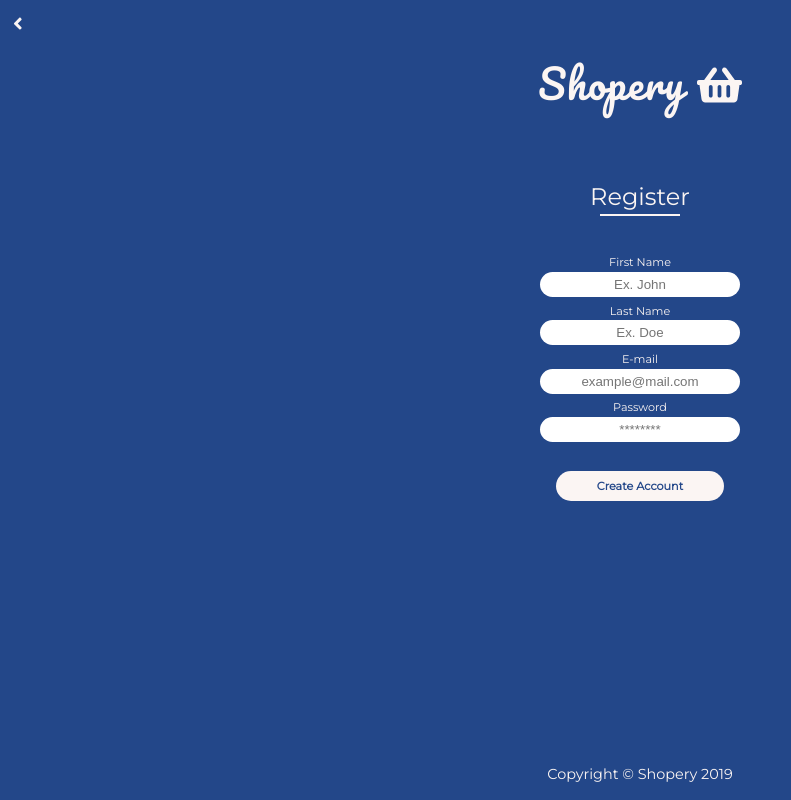
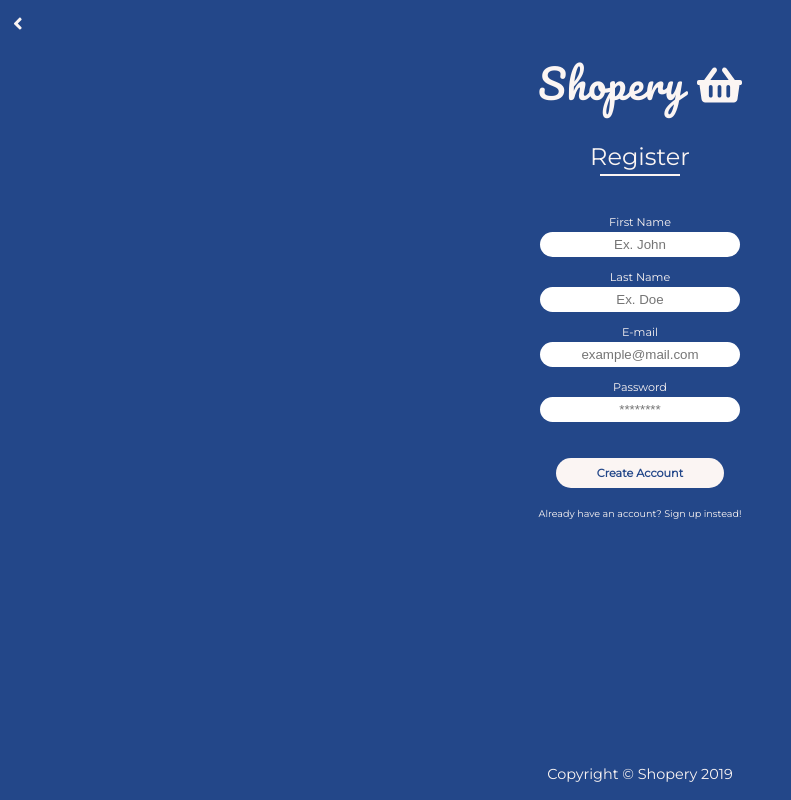
Before and after one commit to probstit/forgetlist-web, a React (Create React App) app in the folder shopery/: page /register in a window 1280 px wide. Shown: the whole page, without its empty margins (0-791 px from the left). Built offline with nearby package versions, Linux system fonts and the light colour scheme.

Commit message:
Added a custom hook for form vaidation, styles for errors display to be added

```diff
--- a/shopery/src/Routes.tsx
+++ b/shopery/src/Routes.tsx
@@ -1,7 +1,7 @@
 import React from "react";
 import { BrowserRouter, Switch, Route } from "react-router-dom";
 
-import LandingPage from "./components/landing-page/landing";
+import LandingPage from "./components/landing-page/Landing";
 import Login from "./components/login/Login";
 import Register from "./components/register/Register";
 import NoMatch from "./components/no-match/NoMatch";
--- a/shopery/src/components/common-styled-components/common.tsx
+++ b/shopery/src/components/common-styled-components/common.tsx
@@ -3,11 +3,6 @@ import { Link } from "react-router-dom";
 
 import { device } from "../../breakpoints/breakpoints";
 import ThemeProps from "../../theme/theme-props.interface";
-
-interface CommonProps {
-  reversed?: boolean;
-  theme?: DefaultTheme;
-}
 
 export const Container = styled.div<ThemeProps>`
   position: relative;
@@ -25,7 +20,7 @@ export const StyledLink = styled(Link)<ThemeProps>`
   }
 `;
 
-export const StyledButton = styled.button<CommonProps>`
+export const StyledButton = styled.button<ThemeProps>`
   width: 15em;
   height: 25px;
   border: ${props =>
@@ -34,7 +29,7 @@ export const StyledButton = styled.button<CommonProps>`
       : "none"};
   border-radius: 20px;
   display: block;
-  margin: 0 auto;
+  margin: 0 auto 0.3em auto;
   vertical-align: middle;
   font-weight: ${props => (props.reversed ? "450" : "600")};
   background-color: ${props =>
@@ -61,7 +56,6 @@ export const StyledButton = styled.button<CommonProps>`
 export const FormContainer = styled.div<ThemeProps>`
   width: 100%;
   height: auto;
-  margin-top: 2.5em;
   padding: 1.5em;
 
   h2 {
@@ -84,6 +78,16 @@ export const FormContainer = styled.div<ThemeProps>`
     margin-top: 2em;
     font-weight: 600;
   }
+
+  p {
+    text-align: center;
+    font-size: 0.6em;
+    font-family: ${props => (props.theme as DefaultTheme).fontFamily};
+
+    &: hover {
+      text-decoration: underline;
+    }
+  }
 `;
 
 export const StyledForm = styled.form<ThemeProps>`
@@ -101,7 +105,7 @@ export const StyledInput = styled.input<ThemeProps>`
   text-align: center;
   vertical-align: middle;
   padding: 2.5px 2px;
-  margin: 0.2em 0 0.5em 0;
+  margin: 0.2em 0 1em 0;
   border-style: none;
   border-radius: ${props => (props.theme as DefaultTheme).borderRadius};
 `;
--- a/shopery/src/components/login/Login.tsx
+++ b/shopery/src/components/login/Login.tsx
@@ -5,7 +5,8 @@ import {
   StyledButton,
   FormContainer,
   StyledForm,
-  StyledInput
+  StyledInput,
+  StyledLink
 } from "../common-styled-components/common";
 import Logo from "../logo/Logo";
 import Footer from "../footer/Footer";
@@ -26,6 +27,9 @@ const Login: React.FC = (): JSX.Element => (
         <StyledInput type="password" placeholder="********" required />
         <StyledButton type="submit">Login</StyledButton>
       </StyledForm>
+      <StyledLink to="/register">
+        <p>Don't have an account? Click here to Sign Up!</p>
+      </StyledLink>
     </FormContainer>
     <Footer />
   </Container>
--- a/shopery/src/components/register/Register.tsx
+++ b/shopery/src/components/register/Register.tsx
@@ -1,34 +1,21 @@
-import React, { useState } from "react";
+import React from "react";
 
+import useForm from "../../hooks/useForm";
 import {
   Container,
   StyledButton,
   FormContainer,
   StyledForm,
-  StyledInput
+  StyledInput,
+  StyledLink
 } from "../common-styled-components/common";
 import Logo from "../logo/Logo";
 import Footer from "../footer/Footer";
 import BackToLanding from "../back-to-landing/BackToLanding";
-
-// const emailRegex = RegExp(
-//   /^[a-zA-Z0-9.!#$%&'*+/=?^_`{|}~-']+@[a-zA-Z0-9-]+(?:\.[a-zA-Z0-9-]+)*$/
-// );
+import validate from "../../hooks/validateRegister";
 
 const Register: React.FC = (): JSX.Element => {
-  const [firstName, setFirstName] = useState<string>("");
-  const [lastName, setLastName] = useState<string>("");
-  const [email, setEmail] = useState<string>("");
-  const [password, setPassword] = useState<string>("");
-
-  const handleSubmit = (e: React.FormEvent<HTMLFormElement>) => {
-    e.preventDefault();
-    setFirstName("");
-    setLastName("");
-    setEmail("");
-    setPassword("");
-  };
-
+  const { handleChange, handleSubmit, values, errors } = useForm(validate);
   return (
     <Container>
       <BackToLanding />
@@ -36,60 +23,63 @@ const Register: React.FC = (): JSX.Element => {
       <FormContainer>
         <h2>Register</h2>
         <hr />
-        <StyledForm onSubmit={handleSubmit}>
-          First Name
+        <StyledForm noValidate onSubmit={handleSubmit}>
+          <label>First Name</label>
           <br />
           <StyledInput
             type="text"
             name="firstName"
-            value={firstName}
+            value={values.firstName}
             placeholder="Ex. John"
-            onChange={(e: React.ChangeEvent<HTMLInputElement>) =>
-              setFirstName(e.target.value)
-            }
             required
+            onChange={handleChange}
           />
+          {errors.firstName && <p>{errors.firstName}</p>}
           <br />
-          Last Name
+
+          <label>Last Name</label>
           <br />
           <StyledInput
             type="text"
             name="lastName"
-            value={lastName}
+            value={values.lastName}
             placeholder="Ex. Doe"
-            onChange={(e: React.ChangeEvent<HTMLInputElement>) =>
-              setLastName(e.target.value)
-            }
             required
+            onChange={handleChange}
           />
+          {errors.lastName && <p>{errors.lastName}</p>}
           <br />
-          E-mail
+
+          <label>E-mail</label>
           <br />
           <StyledInput
             type="email"
             name="email"
-            value={email}
+            value={values.email}
             placeholder="example@mail.com"
-            onChange={(e: React.ChangeEvent<HTMLInputElement>) =>
-              setEmail(e.target.value)
-            }
             required
+            onChange={handleChange}
           />
+          {errors.email && <p>{errors.email}</p>}
           <br />
-          Password
+
+          <label>Password</label>
           <br />
           <StyledInput
             type="password"
             name="password"
-            value={password}
+            value={values.password}
             placeholder="********"
-            onChange={(e: React.ChangeEvent<HTMLInputElement>) =>
-              setPassword(e.target.value)
-            }
             required
+            onChange={handleChange}
           />
+          {errors.password && <p>{errors.password}</p>}
+
           <StyledButton type="submit">Create Account</StyledButton>
         </StyledForm>
+        <StyledLink to="/login">
+          <p>Already have an account? Sign up instead!</p>
+        </StyledLink>
       </FormContainer>
       <Footer />
     </Container>
--- /dev/null
+++ b/shopery/src/hooks/useForm.tsx
@@ -0,0 +1,72 @@
+import { useState, useEffect } from "react";
+
+type FormEvent = React.FormEvent<HTMLFormElement>;
+type ChangeEvent = React.ChangeEvent<HTMLInputElement>;
+
+interface IRegisterState {
+  firstName: string;
+  lastName: string;
+  email: string;
+  password: string;
+}
+
+interface IErrorsState {
+  firstName?: string;
+  lastName?: string;
+  email?: string;
+  password?: string;
+}
+
+const useForm = (validate: Function) => {
+  // State for controlling inputs
+  const [values, setValues] = useState<IRegisterState>({
+    firstName: "",
+    lastName: "",
+    email: "",
+    password: ""
+  });
+  // State for validating errors
+  const [errors, setErrors] = useState<IErrorsState>({});
+
+  const [isSubmitting, setIsSubmitting] = useState<boolean>(false);
+
+  // Handlers
+  const handleChange = (e: ChangeEvent): void => {
+    const { name, value } = e.target;
+    setValues({
+      ...values,
+      [name]: value
+    });
+  };
+
+  const handleSubmit = (e: FormEvent): void => {
+    e.preventDefault();
+    const { firstName, lastName, email, password } = values;
+    setValues({
+      ...values,
+      firstName: "",
+      lastName: "",
+      email: "",
+      password: ""
+    });
+    setErrors(validate(values));
+    setIsSubmitting(true);
+  };
+
+  useEffect(() => {
+    // checks to see if there are no errors
+    // if !errors call cb()
+    if (Object.keys(errors).length === 0 && isSubmitting) {
+      console.log("test");
+    }
+  }, [errors]);
+
+  return {
+    handleChange,
+    handleSubmit,
+    values,
+    errors
+  };
+};
+
+export default useForm;
--- /dev/null
+++ b/shopery/src/hooks/validateRegister.tsx
@@ -0,0 +1,26 @@
+export default function validate(values: any) {
+  const emailRegex = /^\w+@[a-zA-Z_]+?\.[a-zA-Z]{2,3}$/;
+  let errors: any = {};
+
+  if (!values.firstName) {
+    errors.firstName = "First name is required";
+  }
+
+  if (!values.lastName) {
+    errors.lastName = "Last name is requred";
+  }
+
+  if (!values.email) {
+    errors.email = "Email address is required";
+  } else if (!emailRegex.test(values.email)) {
+    errors.email = "Email address is invalid";
+  }
+
+  if (!values.password) {
+    errors.password = "Password is required";
+  } else if (values.password.length < 6) {
+    errors.password = "Password needs to be at least 6 characters long";
+  }
+
+  return errors;
+}
--- a/shopery/src/theme/theme-props.interface.ts
+++ b/shopery/src/theme/theme-props.interface.ts
@@ -2,4 +2,5 @@ import { DefaultTheme } from "styled-components";
 
 export default interface ThemeProps {
   theme?: DefaultTheme;
+  reversed?: boolean;
 }
```
